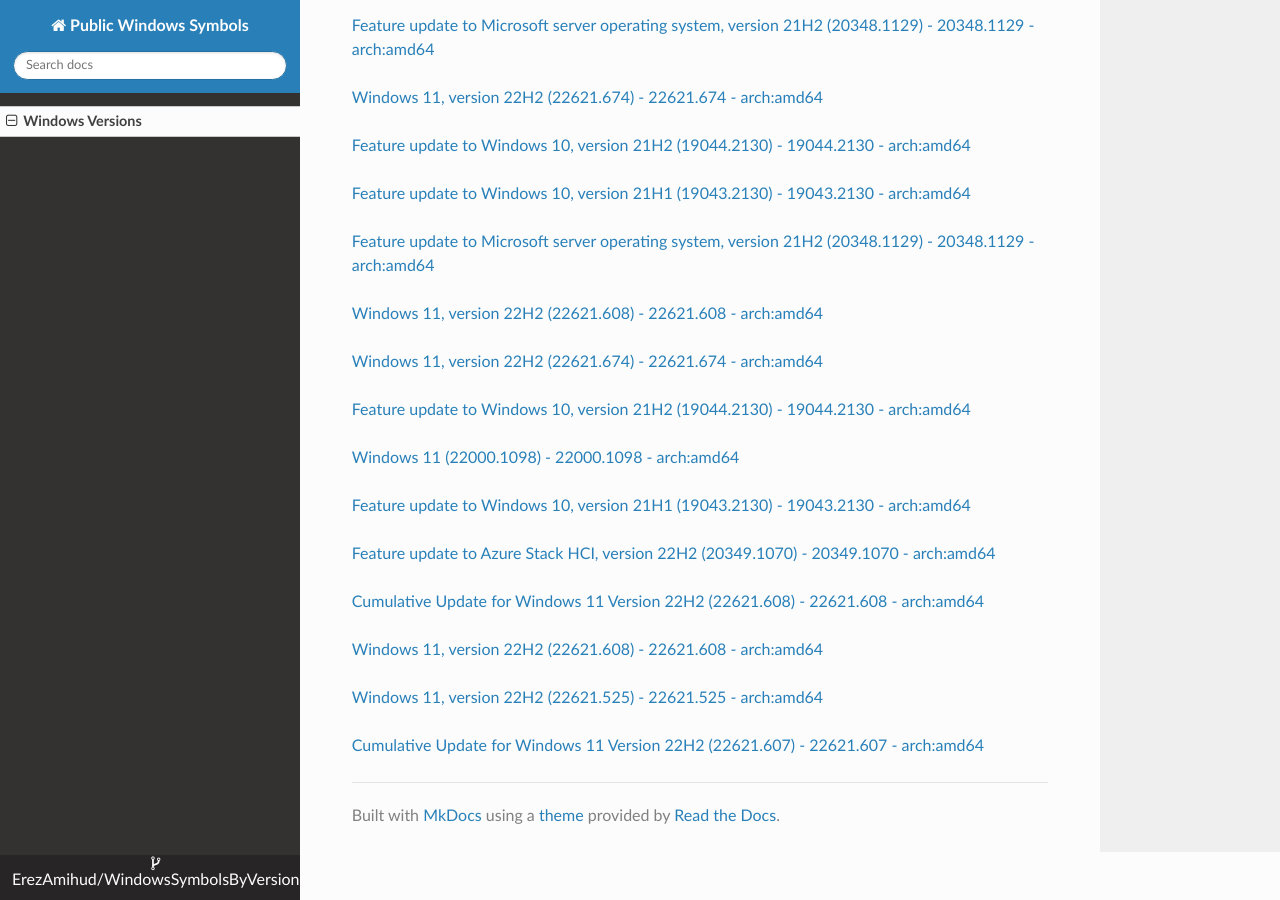
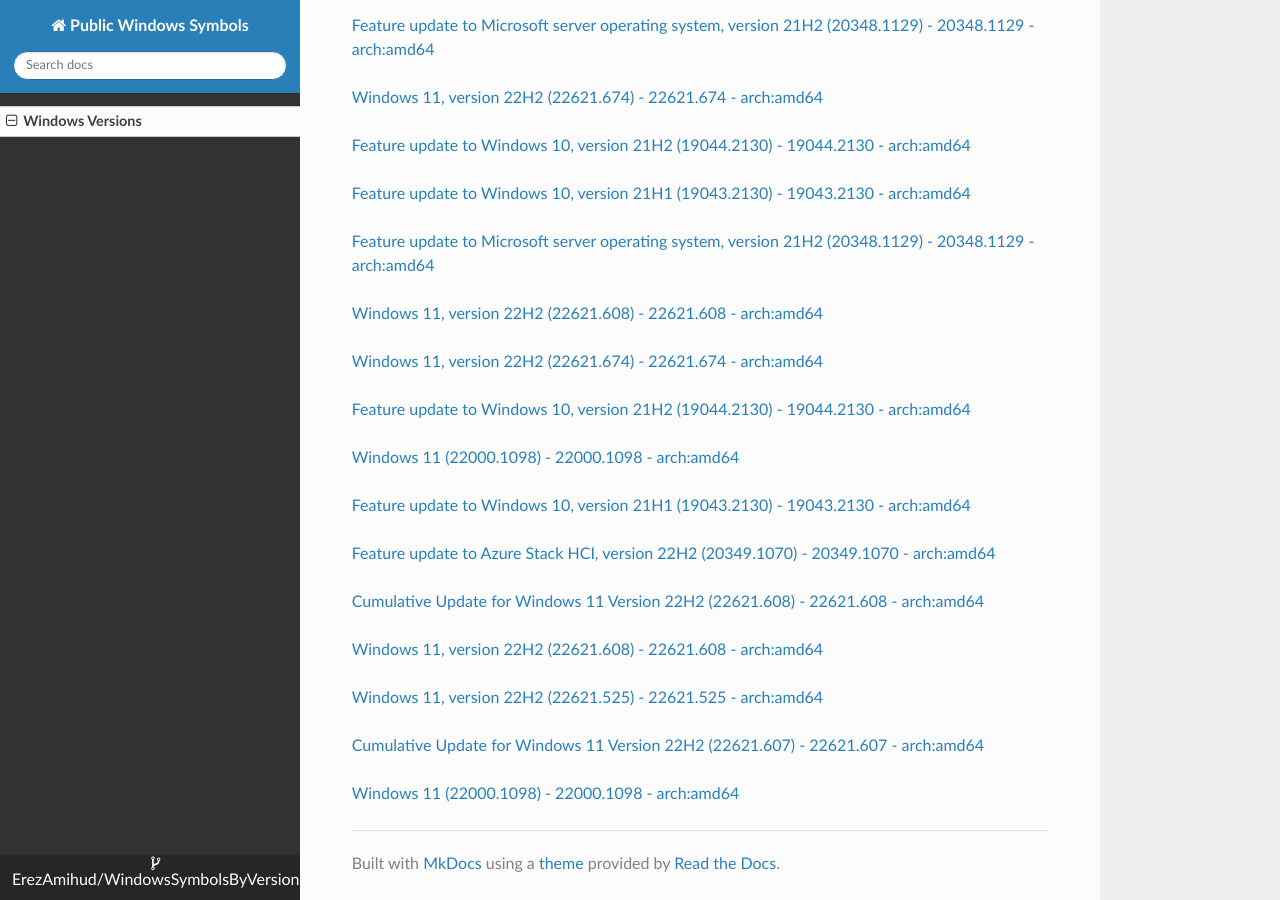
Before and after one commit to ErezAmihud/WindowsSymbolsByVersion, an MkDocs documentation site: the page built from docs/index.md, in a window 1280 px wide and 900 px high, scrolled down 50837 px. Built offline with MkDocs 1.6.1, drawn with Linux system fonts in a browser that asks for light colours; nearby versions of some CDN libraries.

Commit message:
Automated commit, add manifest for 08603f4b-e38f-4c34-b25e-3399e5ae0700

```diff
--- a/docs/index.md
+++ b/docs/index.md
@@ -3001,3 +3001,6 @@
 
 
 [Cumulative Update for Windows 11 Version 22H2 (22621.607) - 22621.607 - arch:amd64](https://github.com/ErezAmihud/WindowsSymbolsByVersion/blob/main/manifests/49427338-b2b6-4375-aadc-375a11c9494e.manifest)
+
+
+[Windows 11 (22000.1098) - 22000.1098 - arch:amd64](https://github.com/ErezAmihud/WindowsSymbolsByVersion/blob/main/manifests/08603f4b-e38f-4c34-b25e-3399e5ae0700.manifest)
```
Also changed, not shown: process_builds.json (+1 -1 lines).
